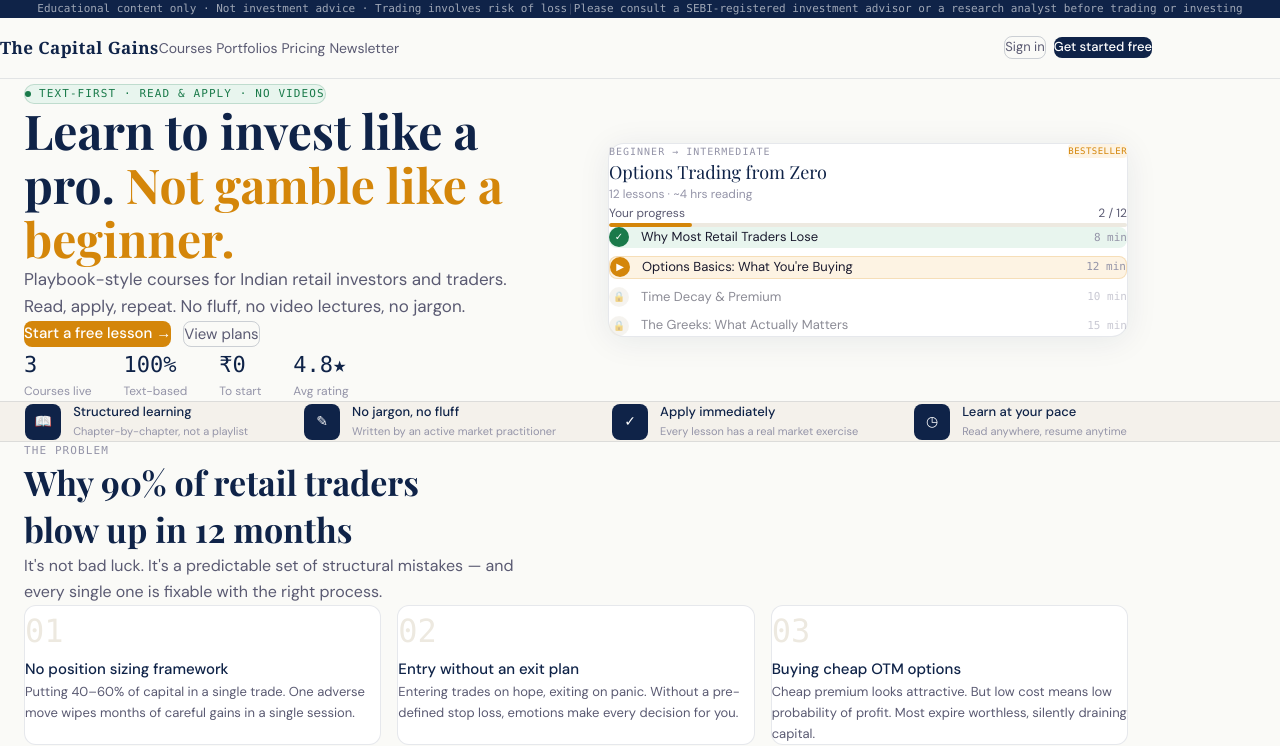
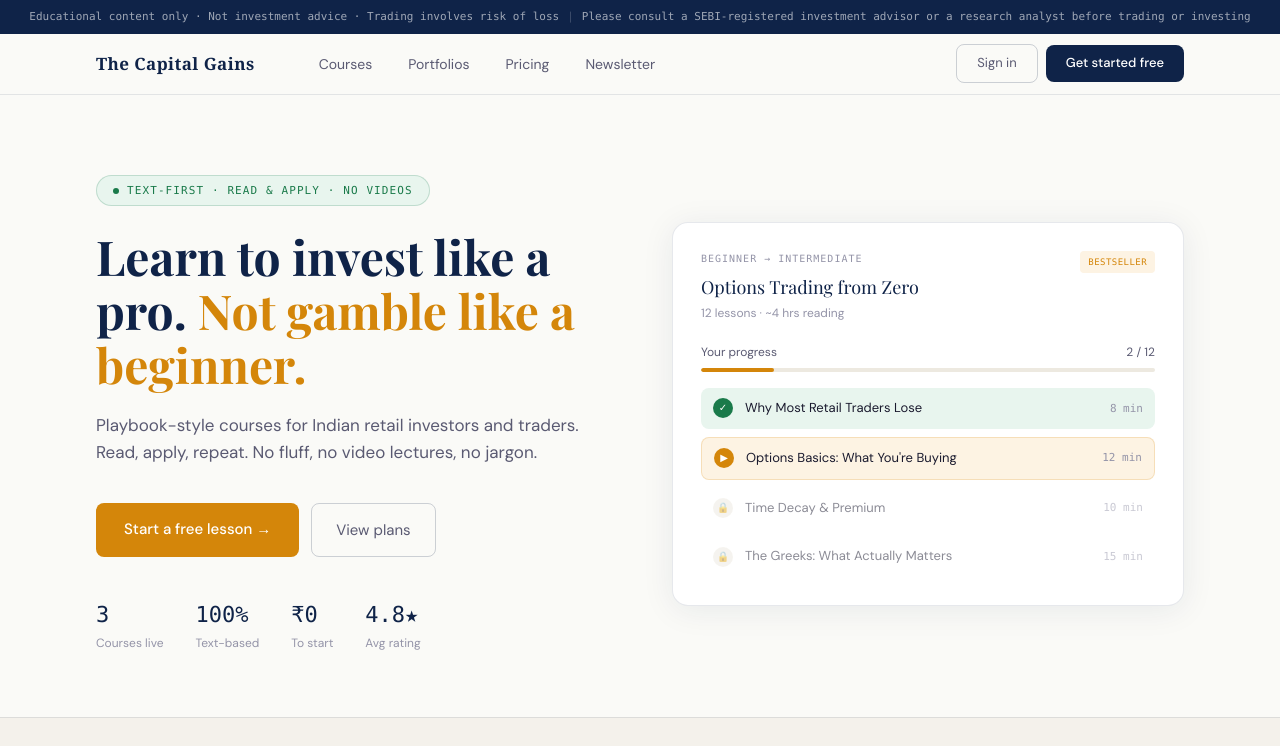
Before and after one commit to amoghsuman/thecapitalgains, a Next.js app: page / in a window 1280 px wide. Shown: the top 746 px of the page. Built offline with nearby package versions, Linux system fonts and the light colour scheme.

Commit message:
fix global layout overflow and body styles

```diff
--- a/app/globals.css
+++ b/app/globals.css
@@ -4,28 +4,10 @@
   --font-playfair: 'Playfair Display', Georgia, serif;
   --font-dm-sans: 'DM Sans', system-ui, sans-serif;
   --font-dm-mono: 'DM Mono', monospace;
-
-  --navy: #0F2348;
-  --navy-light: #1a3460;
-  --amber: #D4860A;
-  --amber-light: #F0A020;
-  --amber-pale: #FDF3E3;
-  --bg: #FAFAF7;
-  --surface: #F4F1EB;
-  --surface2: #EDE9E0;
-  --text: #1A1A2E;
-  --text-muted: #5A5A72;
-  --text-hint: #9494A8;
-  --green: #1A7A4A;
-  --green-pale: #E8F5EE;
-  --border: rgba(15,35,72,0.1);
-  --border-strong: rgba(15,35,72,0.2);
 }
 
-* {
+*, *::before, *::after {
   box-sizing: border-box;
-  margin: 0;
-  padding: 0;
 }
 
 html {
@@ -34,25 +16,12 @@ html {
 
 body {
   font-family: var(--font-dm-sans), system-ui, sans-serif;
-  background: var(--bg);
-  color: var(--text);
+  background: #FAFAF7;
+  color: #1A1A2E;
   line-height: 1.6;
+  overflow-x: hidden;
 }
 
 h1, h2, h3, h4 {
   font-family: var(--font-playfair), Georgia, serif;
 }
-
-body {
-  padding-left: 0;
-  padding-right: 0;
-}
-
-main {
-  width: 100%;
-}
-
-section, .section-wrap {
-  padding-left: max(1.5rem, env(safe-area-inset-left));
-  padding-right: max(1.5rem, env(safe-area-inset-right));
-}
--- a/app/layout.tsx
+++ b/app/layout.tsx
@@ -50,7 +50,7 @@ export default function RootLayout({
       <body className="min-h-full flex flex-col bg-[#FAFAF7] text-[#1A1A2E]">
         <DisclaimerBar />
         <Navbar />
-        <main className="flex-1">
+        <main className="flex-1 w-full">
           {children}
         </main>
       </body>
```
